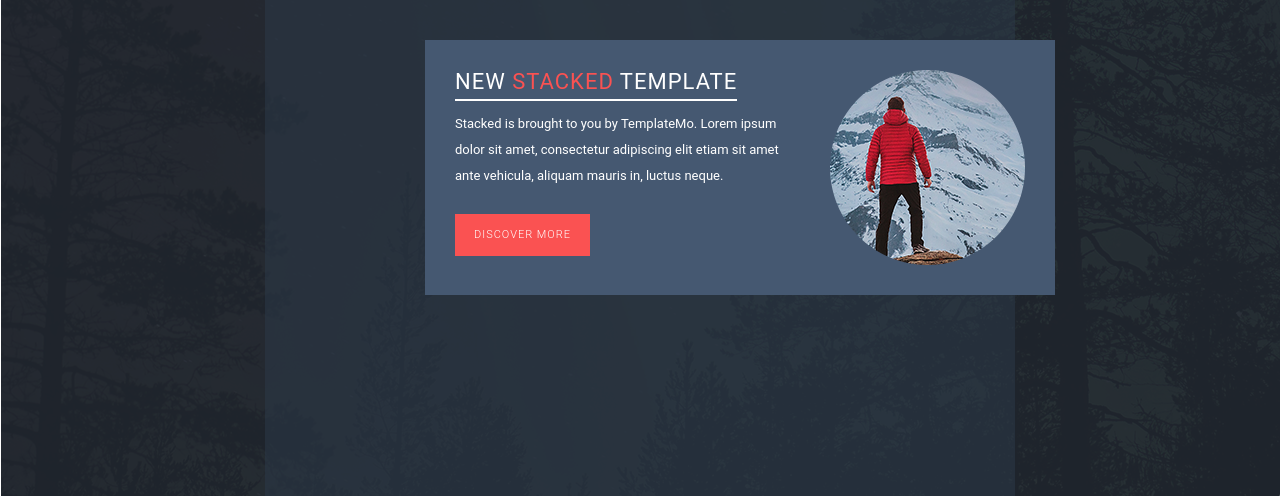
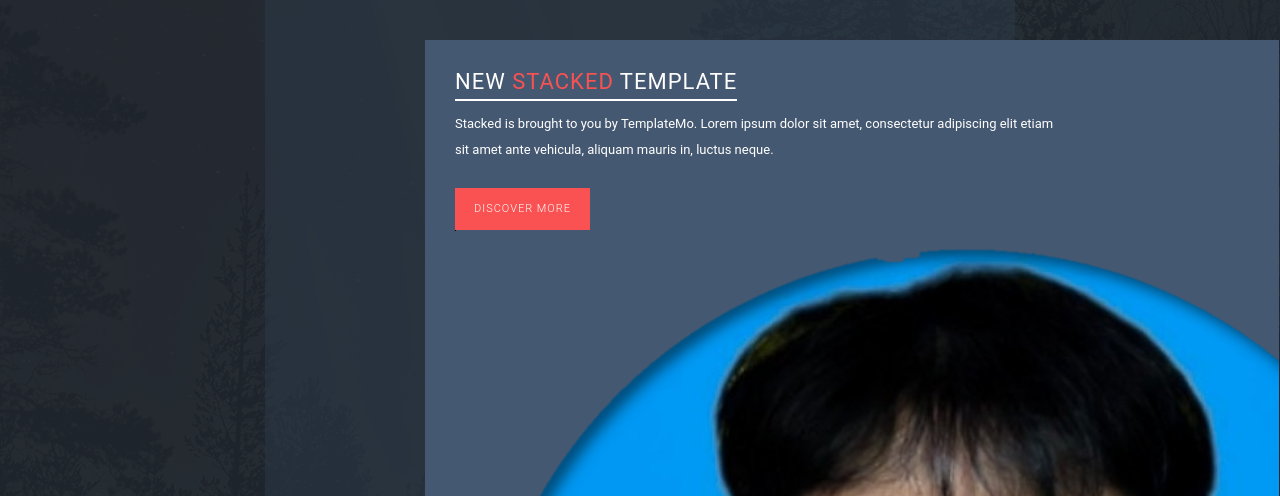
Before and after one commit to fathoniaringga/profilaringga, a plain HTML site: page index.html in a window 1280 px wide. Shown: the part 304-800 px from the top of the page. Drawn offline with nearby package versions, Linux system fonts and the light colour scheme.

Commit message:
Update index.html

```diff
--- a/index.html
+++ b/index.html
@@ -67,7 +67,7 @@ http://www.templatemo.com/tm-505-stacked
                               </div>
                             </div>
                             <div class="right-image">
-                              <img src="img/right-home-image.png" alt="">
+                              <img src="img/profil.png" alt="">
                             </div>
                           </div>
                         </div>
```
